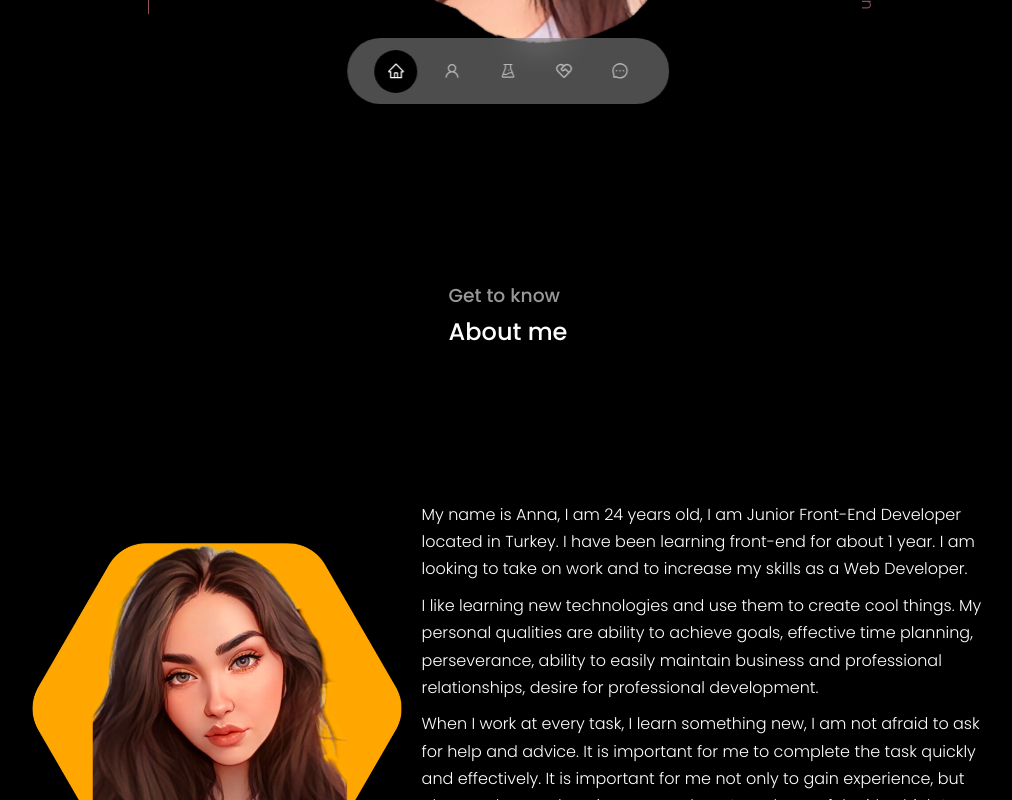
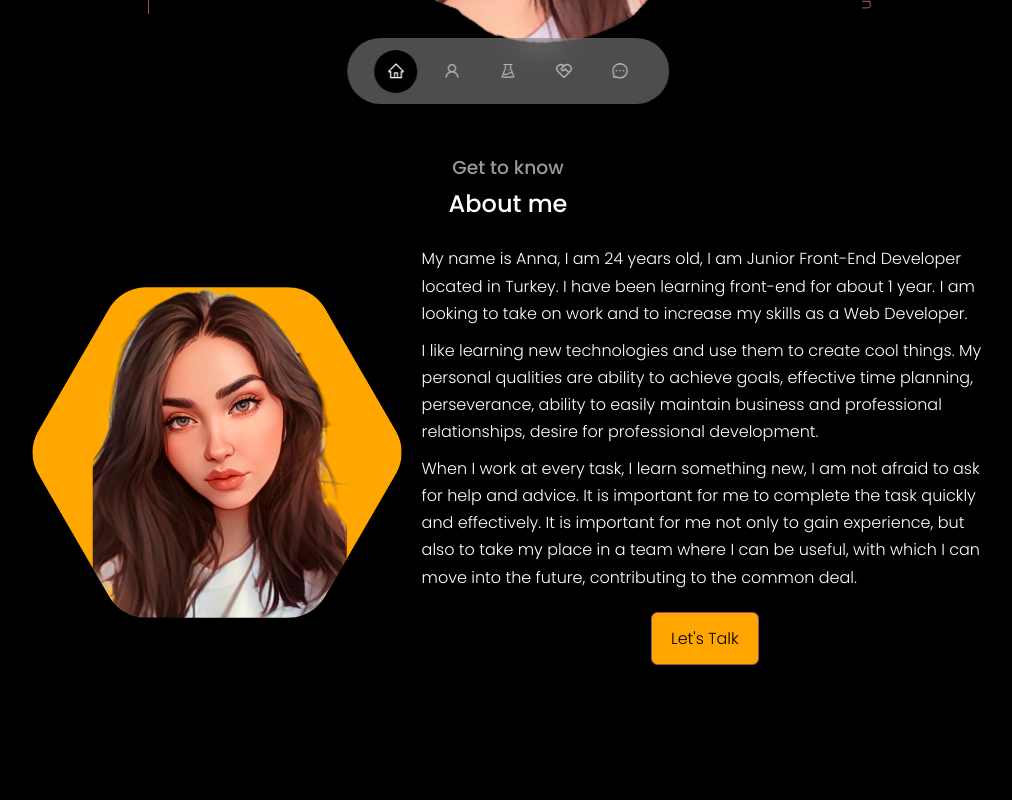
Before and after one commit to zakarialaoui10/anna-sofronova-portfolio, a React (Create React App) app: page / in a window 1280 px wide. Shown: the part 680-1480 px from the top of the page, without its empty margins (132-1144 px from the left). Built offline with nearby package versions, Linux system fonts and the light colour scheme.

Commit message:
Refactoring css

```diff
--- a/package.json
+++ b/package.json
@@ -16,6 +16,7 @@
     "react-dom": "^18.1.0",
     "react-icons": "^4.4.0",
     "react-scripts": "5.0.1",
+    "swiper": "^8.2.4",
     "typescript": "^4.7.3",
     "web-vitals": "^2.1.4"
   },
--- a/src/components/About/About.module.scss
+++ b/src/components/About/About.module.scss
@@ -1,5 +1,5 @@
 .about {
-  height: 100vh;
+  min-height: 100vh;
   .container {
     display: flex;
     flex-direction: column;
--- a/src/components/Header/Header.module.scss
+++ b/src/components/Header/Header.module.scss
@@ -1,5 +1,5 @@
 .header {
-  height: 100vh;
+  min-height: 100vh;
   .container {
     text-align: center;
     height: 100vh;
--- a/src/components/Navigation/Navigation.module.scss
+++ b/src/components/Navigation/Navigation.module.scss
@@ -19,7 +19,7 @@
     font-size: 1.1rem;
     border-radius: 50%;
     &:hover {
-      background-color: rgba(148, 80, 92, 0.4);
+      background-color: var(--color-primary-opacity);
     }
     &.active {
       background: var(--color-bg);
--- a/src/components/Navigation/Navigation.tsx
+++ b/src/components/Navigation/Navigation.tsx
@@ -21,14 +21,14 @@ const Navigation = () => {
         <AiOutlineHome />
       </a>
       <a
-        href="#about"
+        href={"#about"}
         className={activeNav === "#about" ? styles.active : ""}
         onClick={() => setActiveNav("#about")}
       >
         <AiOutlineUser />
       </a>
       <a
-        href="#experience"
+        href={"#education"}
         className={activeNav === "#experience" ? styles.active : ""}
         onClick={() => setActiveNav("#experience")}
       >
--- a/src/index.scss
+++ b/src/index.scss
@@ -5,15 +5,16 @@
 :root {
   --color-bg: #000000;
   --color-primary: #94505c;
+  --color-primary-opacity: rgba(215, 158, 169, 0.4);
   --color-primary-variant: #ffa600;
   --color-white: #fff;
   --color-light: rgba(255, 255, 255, 0.6);
 
   --transition: all 400ms ease;
 
-  --container-width-lg: 75%;
-  --container-width-md: 86%;
-  --container-width-sm: 90%;
+  --container-width-lg: 75vw;
+  --container-width-md: 86vw;
+  --container-width-sm: 90vw;
 }
 
 * {
@@ -59,23 +60,9 @@ h1 {
   font-size: 2.5rem;
 }
 
-section {
-  margin-top: 8rem;
-  height: 100vh;
-}
-section > h2,
-section > h5 {
-  text-align: center;
-  color: var(--color-light);
-}
-
-section > h2 {
-  color: var(--color-primary);
-  margin-bottom: 3rem;
-}
-
 .text-light {
   color: var(--color-light);
+  text-align: center;
 }
 
 a {
@@ -116,6 +103,13 @@ img {
   width: 100%;
   object-fit: cover;
 }
+.swiper-wrapper {
+  padding-bottom: 1.8rem !important;
+}
+.swiper-pagination-bullet {
+  background-color: #fff !important;
+  bottom: 0 !important;
+}
 
 // ========== Media Queries ==========
 @media screen and (max-width: 1024px) {
```
Also changed, not shown: 1 other file (tests, documents, lock files or other folders).
